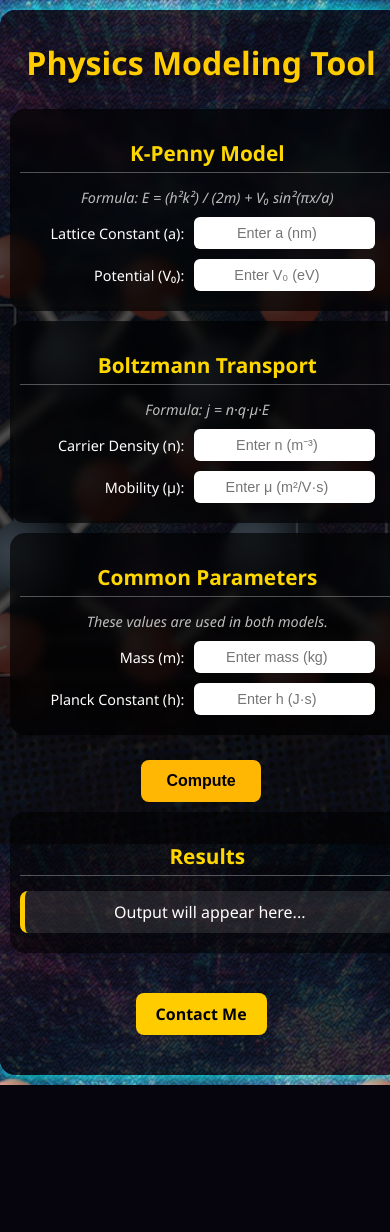
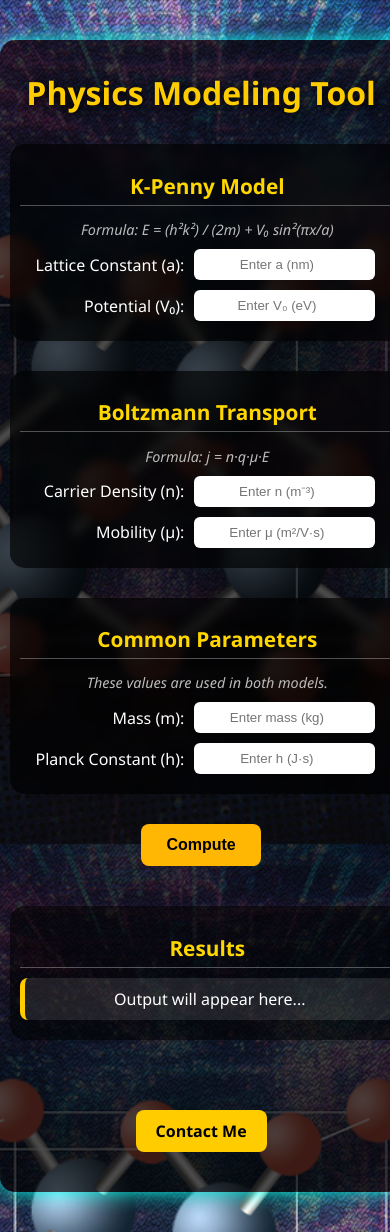
Before and after one commit to Sankalpa-Hota/semiconductor-physics-tool, a Flask app: page / in a window 390 px wide. Before the commit the page ends 1085 px from the top, so only its background shows below. Run offline with Flask 3, Linux system fonts and the light colour scheme.

Commit message:
Update style.css

```diff
--- a/static/style.css
+++ b/static/style.css
@@ -2,7 +2,7 @@
 body {
     margin: 0;
     font-family: 'Segoe UI', 'Orbitron', sans-serif;
-    background: url("/static/images/bg.jpg") no-repeat center center fixed;
+    background: url("images/bg.jpg") no-repeat center center fixed;
     background-size: cover;
     color: #fff;
     min-height: 100vh;
@@ -27,13 +27,12 @@ h1 {
     margin-bottom: 25px;
 }
 
-h2, h3 {
+h2 {
     color: #ffd700;
-    margin-bottom: 15px;
+    margin-bottom: 10px;
     font-size: 1.3rem;
     border-bottom: 1px solid rgba(255,255,255,0.3);
     padding-bottom: 5px;
-    margin-top: 20px;
 }
 
 .formula-hint {
@@ -49,7 +48,7 @@ h2, h3 {
     padding: 25px;
     border-radius: 15px;
     width: 75%;
-    margin: 40px auto;
+    margin: 30px auto;
     color: #fff;
     backdrop-filter: blur(5px);
 }
@@ -80,7 +79,7 @@ h2, h3 {
 }
 
 /* Button */
-.submit-btn, button {
+.submit-btn {
     background-color: #ffb703;
     color: #000;
     border: none;
@@ -94,7 +93,7 @@ h2, h3 {
     font-size: 1rem;
 }
 
-.submit-btn:hover, button:hover {
+.submit-btn:hover {
     background-color: #ffd166;
     transform: scale(1.05);
 }
@@ -136,20 +135,9 @@ h2, h3 {
     transform: scale(1.05);
 }
 
-/* For Plotly plots, if used */
-.plotly-graph-div {
-    background: rgba(0,0,0,0);
-}
-
-/* Utility */
+/* Responsive Design */
 @media (max-width: 700px) {
     .container, .input-form, .results {
         width: 98%;
         padding: 10px;
-        margin: 10px auto;
-    }
-    .input-row label, .input-row input {
-        min-width: 90px;
-        font-size: 0.9rem;
-    }
-}
+        margin
```
